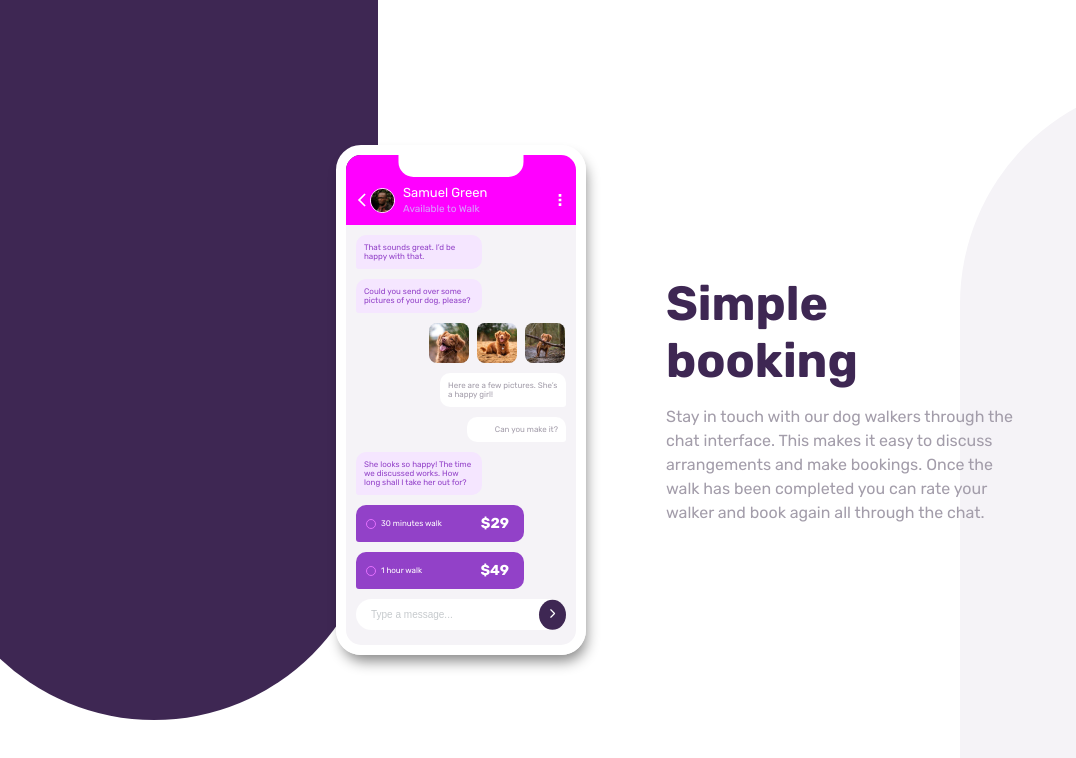
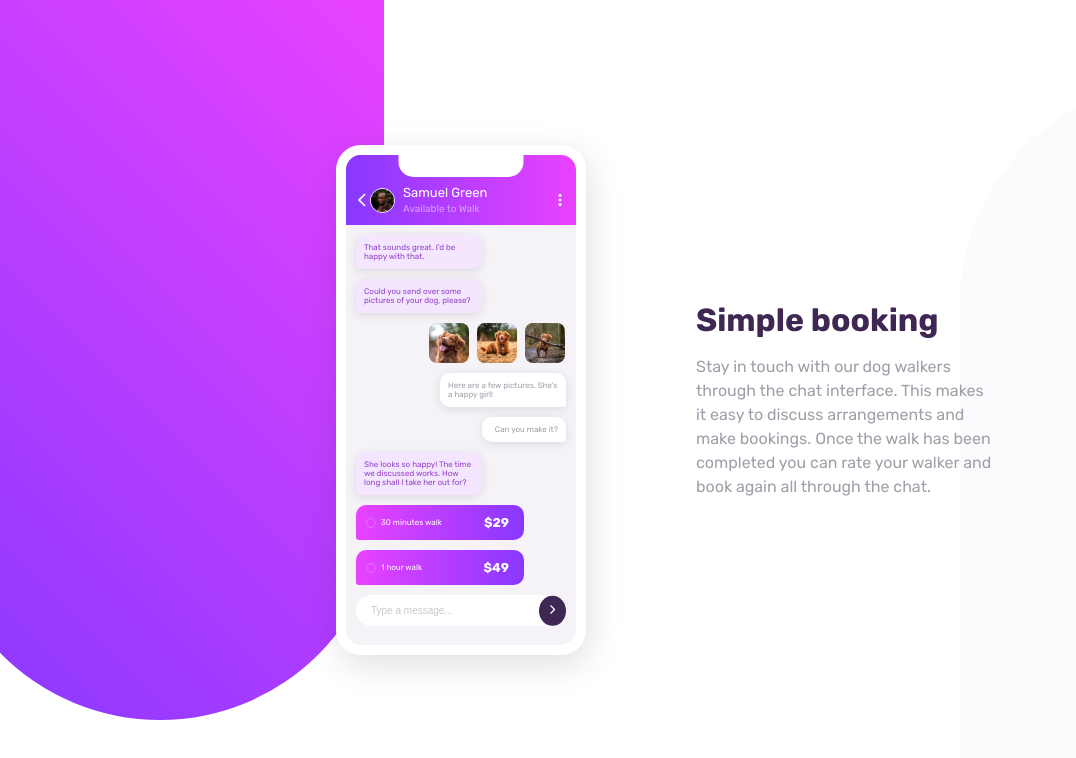
Before and after one commit to Otabek-coder/chat-app-illustration, a React (Create React App) app: page / in a window 1280 px wide. Shown: the top 758 px of the page, without its empty margins (0-1076 px from the left). Built offline with nearby package versions, Linux system fonts and the light colour scheme.

Commit message:
styling finished but there is one bug need to be fixed

```diff
--- a/src/App.js
+++ b/src/App.js
@@ -3,17 +3,27 @@ import Main from "./components/Main";
 import styled from "styled-components";
 
 const Wrapper = styled.div`
-  height: 100%;
+  /* height: 100vh; */
+  /* background-color: magenta; */
 `;
 
 const LeftBg = styled.div`
-  background-color: hsl(271, 36%, 24%);
+  background: linear-gradient(45deg, hsl(264, 100%, 61%), hsl(293, 100%, 63%));
   border-radius: 0px 0px 250px 250px;
   position: absolute;
   top: 0;
-  left: -70px;
+  left: -5%;
   width: 35%;
   height: 90%;
+  @media (max-width: 69em) {
+    left: -10%;
+    top: -0%;
+  }
+  @media (max-width: 45em) {
+    border-radius: 0px 0px 200px 200px;
+    height: 70%;
+    width: 60%;
+  }
 `;
 const RightBg = styled.div`
   background-color: hsl(270, 20%, 96%);
@@ -23,6 +33,18 @@ const RightBg = styled.div`
   right: -10%;
   width: 35%;
   height: 90%;
+  opacity: 0.4;
+  @media (max-width: 69em) {
+    right: -15%;
+    bottom: -0%;
+  }
+  @media (max-width: 45em) {
+    border-radius: 200px 200px 0px 0px;
+    height: 70%;
+    width: 60%;
+
+
+  }
 `;
 
 function App() {
--- a/src/components/Basic.js
+++ b/src/components/Basic.js
@@ -3,11 +3,27 @@ import Phone from "./Phone";
 import Text from "./Text";
 import styled from "styled-components";
 const Wrapper = styled.div`
+
   display: flex;
   flex-direction: row;
   justify-content: space-between;
   width: 60%;
   margin: auto;
+
+  @media (max-width: 69em) {
+    width: 70%;
+    justify-content: space-between;
+  }
+  @media (max-width: 49em) {
+    width: 90%;
+  }
+  @media (max-width: 45em) {
+    padding: 4em 0em;
+    width: 100%;
+    flex-direction: column;
+    justify-content: center;
+    align-items: center;
+  }
 `;
 function Basic() {
   return (
--- a/src/components/Main.js
+++ b/src/components/Main.js
@@ -2,17 +2,19 @@ import React from "react";
 import Basic from "./Basic";
 import styled from "styled-components";
 const Container = styled.div`
-display: flex;
-justify-content: center;
-align-items: center;
+  display: flex;
+  justify-content: center;
+  align-items: center;
   position: relative;
   height: 100vh;
   width: 100%;
+  @media (max-width: 45em) {
+    height: 100vh;
+  }
 `;
 function Main() {
   return (
     <Container>
-
       <Basic />
     </Container>
   );
--- a/src/components/Phone.js
+++ b/src/components/Phone.js
@@ -8,19 +8,32 @@ const Wrapper = styled.div`
   border: 10px solid #fff;
   border-radius: 25px;
   overflow: hidden;
-  box-shadow: 3px 9px 14px -3px rgba(0, 0, 0, 0.48);
+  box-shadow: 3px 10px 35px rgba(0, 0, 0, 0.125);
   margin: 0px 80px;
   z-index: 3;
   min-width: 250px;
   height: 510px;
+  @media (max-width: 69em) {
+    margin: 0px 40px;
+  }
+  @media (max-width: 49em) {
+    margin: 0;
+  }
+  @media (max-width: 45em) {
+    margin-bottom: 4em;
+  }
 `;
 const Heading = styled.div`
+  background: linear-gradient(
+    to right,
+    hsl(264, 100%, 61%),
+    hsl(293, 100%, 63%)
+  );
   position: relative;
   overflow: hidden;
   width: 100%;
   height: 70px;
   padding: 0px 8px 8px 8px;
-  background-color: magenta;
 
   .ear-phone {
     height: 30px;
@@ -74,6 +87,7 @@ const Container = styled.div`
     padding: 8px;
     margin: 10px 0px;
     border-radius: 10px 10px 10px 3px;
+    box-shadow: 0 2px 10px rgba(3, 2, 2, 0.105);
     width: 60%;
     background-color: hsl(276, 100%, 95%);
     color: hsl(276, 55%, 52%);
@@ -81,6 +95,7 @@ const Container = styled.div`
   .right-message {
     background-color: #fff;
     border-radius: 10px 10px 3px 10px;
+    box-shadow: 0 2px 10px rgba(3, 2, 2, 0.105);
     font-weight: 400;
     padding: 8px;
     color: hsl(270, 7%, 64%);
@@ -90,7 +105,7 @@ const Container = styled.div`
   }
   .short {
     text-align: right;
-    width: 47%;
+    width: 40%;
   }
   .left-message-bg {
     display: flex;
@@ -99,7 +114,11 @@ const Container = styled.div`
     margin: 10px 0px;
     border-radius: 10px 10px 10px 3px;
     color: #fff;
-    background-color: hsl(276, 55%, 52%);
+    background: linear-gradient(
+      to right,
+      hsl(293, 100%, 63%),
+      hsl(264, 100%, 61%)
+    );
     width: 80%;
     padding: 10px 15px 10px 10px;
   }
@@ -108,7 +127,7 @@ const Container = styled.div`
     margin-left: 5px;
   }
   .left-message-bg p:last-of-type {
-    font-size: 0.9rem;
+    font-size: 0.8rem;
     font-weight: 700;
     margin-left: auto;
   }
@@ -116,7 +135,7 @@ const Container = styled.div`
     height: 10px;
     width: 10px;
     border-radius: 50%;
-    border: .1px solid hsl(289, 100%, 72%);
+    border: 0.1px solid hsl(289, 100%, 72%);
   }
   .text-input {
     width: 100%;
--- a/src/components/Text.js
+++ b/src/components/Text.js
@@ -2,14 +2,12 @@ import React from "react";
 import styled from "styled-components";
 
 const Wrapper = styled.div`
-  /* background-color: red; */
   max-width: 400px;
-  margin: auto 0;
+  margin: auto 30px;
   z-index: 3;
   .title {
     font-weight: 700;
     margin-bottom: 1rem;
-    font-size: 3rem;
     color: hsl(271, 36%, 24%);
   }
   .text {
@@ -18,6 +16,16 @@ const Wrapper = styled.div`
     font-size: 1rem;
     line-height: 1.5;
     color: hsl(270, 7%, 64%);
+  }
+  @media (max-width: 69em) {
+    margin: auto 0px;
+  }
+  @media (max-width: 49em) {
+    max-width: 50%;
+  }
+  @media (max-width: 45em) {
+    text-align: center;
+    max-width: 70%;
   }
 `;
 function Text() {
```
Also changed, not shown: src/components/Wrapper.js (added, +11 -0 lines).
